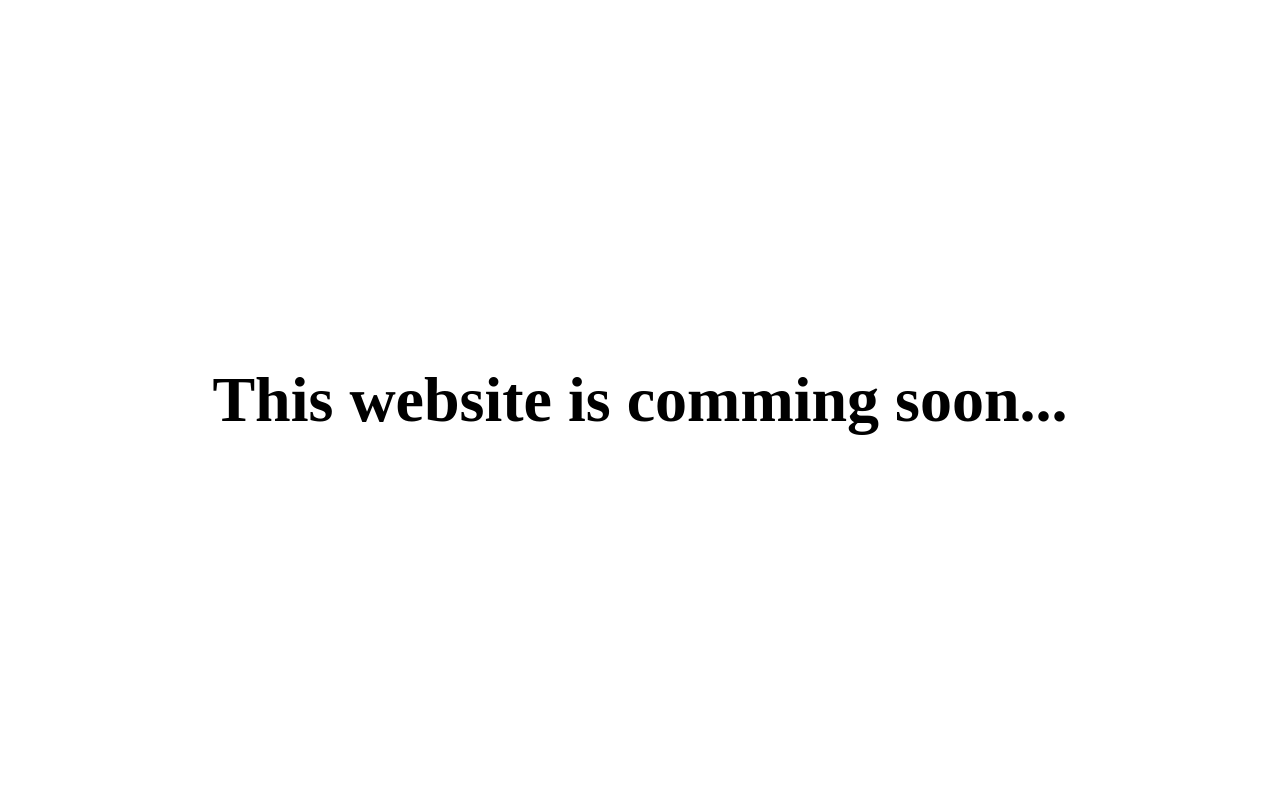
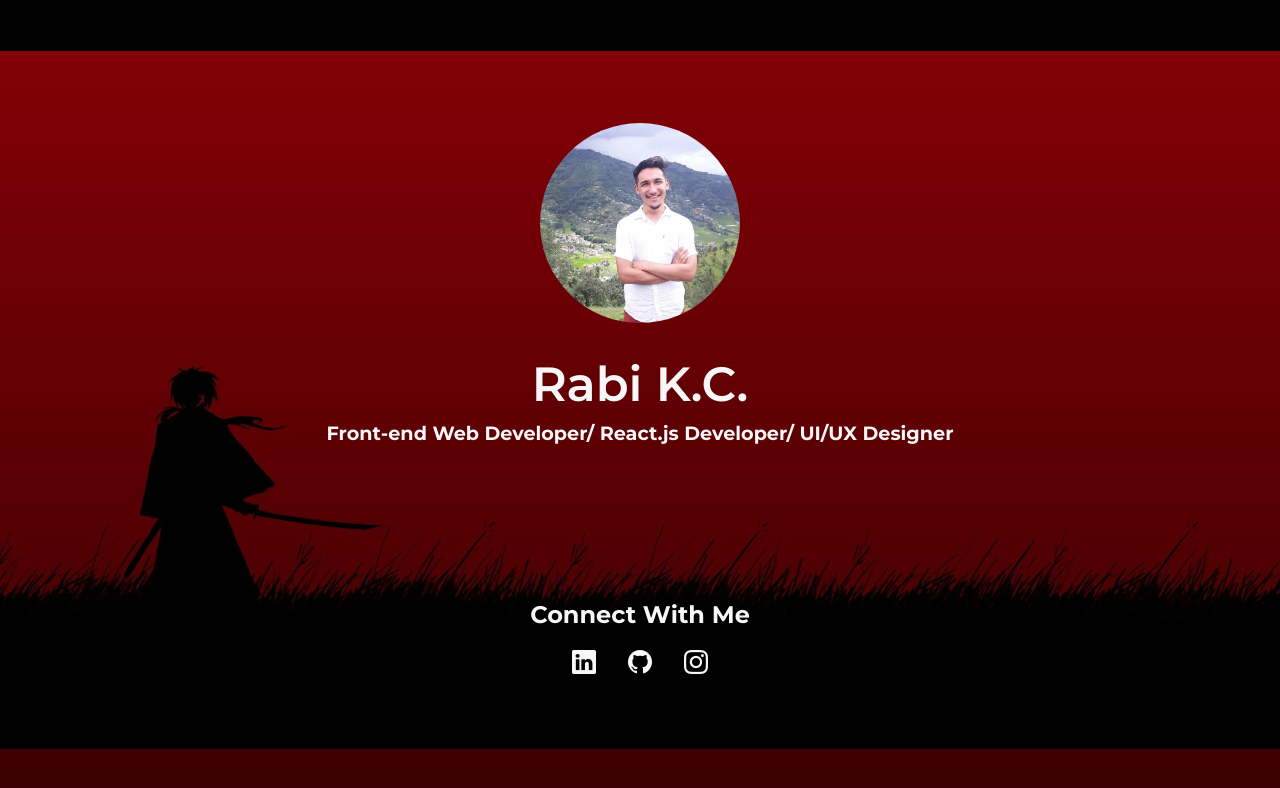
Before and after one commit to RabiKC/my-portfolio, a plain HTML site: page index.html in a window 1280 px wide. Drawn offline with nearby package versions, Linux system fonts and the light colour scheme.

Commit message:
made hero section of the website

```diff
--- a/css/style.css
+++ b/css/style.css
@@ -1,22 +1,93 @@
+@import url("https://fonts.googleapis.com/css2?family=Montserrat:wght@400;500;600;700&display=swap");
+
 *,
 *::before,
 *::after {
   padding: 0;
   margin: 0;
   box-sizing: border-box;
+  font-family: "Montserrat", sans-serif;
+}
+
+a {
+  text-decoration: none;
+}
+
+li {
+  list-style: none;
 }
 
 .home-page {
   display: flex;
+  flex-direction: column;
   justify-content: center;
   align-items: center;
+  gap: 2rem;
   width: 100%;
   height: 100vh;
+  background: linear-gradient(to bottom, rgba(0, 0, 0, 0.3), rgba(0, 0, 0, 0.7)),
+    url("./../images/hero.jpg");
+  background-position: center;
+  background-size: 100%;
+}
+
+.profile-img {
+  width: 200px;
+  height: 200px;
+  overflow: hidden;
+  display: flex;
+  align-items: center;
+  justify-content: center;
+  border-radius: 50%;
+  margin-top: auto;
+}
+
+.home-page img {
+  width: 135%;
+  height: 100%;
 }
 
 h1 {
-  font-size: 4rem;
+  font-size: 3rem;
   font-weight: 600;
   text-align: center;
   height: fit-content;
+  color: rgb(247, 247, 247);
+  margin-bottom: 0.5rem;
 }
+
+h2 {
+  color: rgb(247, 247, 247);
+}
+
+.heading h2 {
+  font-size: 1.2rem;
+}
+
+.social-links {
+  display: flex;
+  justify-content: center;
+  align-items: center;
+  flex-wrap: wrap;
+  gap: 2rem;
+}
+
+.social-links a {
+  color: rgb(247, 247, 247);
+  font-size: 1.5rem;
+  display: block;
+  width: 100%;
+  transition: transform 250ms ease-in-out;
+}
+
+.social-links a:hover {
+  transform: scale(1.3);
+}
+.connect {
+  margin-top: auto;
+  margin-bottom: auto;
+}
+
+.connect h2 {
+  margin-bottom: 1.2rem;
+}
--- a/index.html
+++ b/index.html
@@ -4,12 +4,44 @@
     <meta charset="UTF-8" />
     <meta http-equiv="X-UA-Compatible" content="IE=edge" />
     <meta name="viewport" content="width=device-width, initial-scale=1.0" />
-    <title>Document</title>
+    <title>Home || Rabi K.C.</title>
     <link rel="stylesheet" href="./css/style.css" />
+    <link
+      rel="stylesheet"
+      href="https://cdn.jsdelivr.net/npm/bootstrap-icons@1.5.0/font/bootstrap-icons.css"
+    />
   </head>
   <body>
     <main class="home-page">
-      <h1>This website is comming soon...</h1>
+      <div class="profile-img">
+        <img src="./images/profile.jpg" alt="Rabi KC" />
+      </div>
+      <div class="heading">
+        <h1>Rabi K.C.</h1>
+        <h2>Front-end Web Developer/ React.js Developer/ UI/UX Designer</h2>
+      </div>
+      <div class="connect">
+        <h2>Connect With Me</h2>
+        <ul class="social-links">
+          <li>
+            <a
+              href="https://www.linkedin.com/in/rabi-kc-132770219/"
+              target="_blank"
+              ><i class="bi bi-linkedin"></i
+            ></a>
+          </li>
+          <li>
+            <a href="https://github.com/RabiKC" target="_blank"
+              ><i class="bi bi-github"></i
+            ></a>
+          </li>
+          <li>
+            <a href="https://www.instagram.com/rabi.kc/" target="_blank"
+              ><i class="bi bi-instagram"></i
+            ></a>
+          </li>
+        </ul>
+      </div>
     </main>
   </body>
 </html>
```
Also changed, not shown: images/hero.jpg (added), images/profile.jpg (added).
